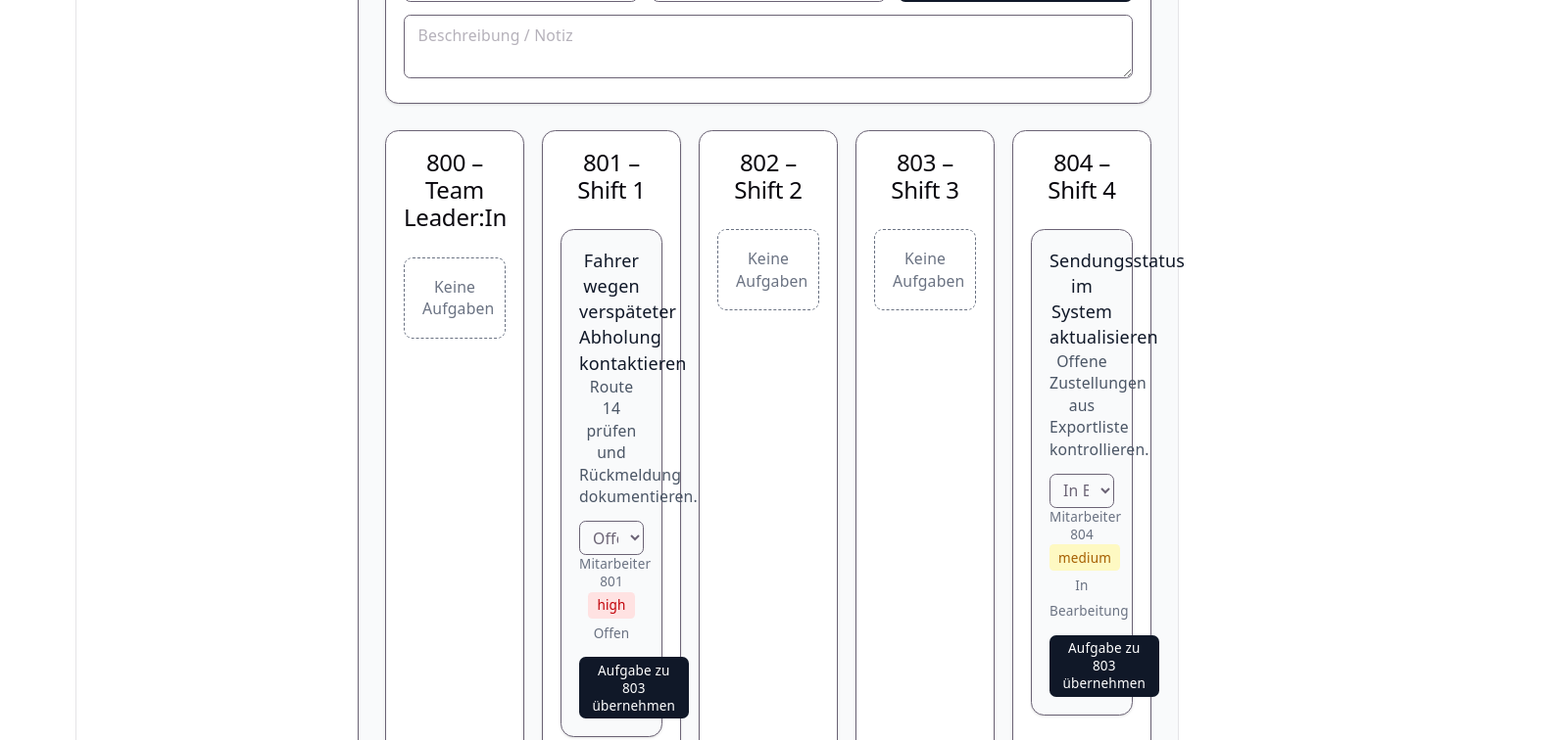
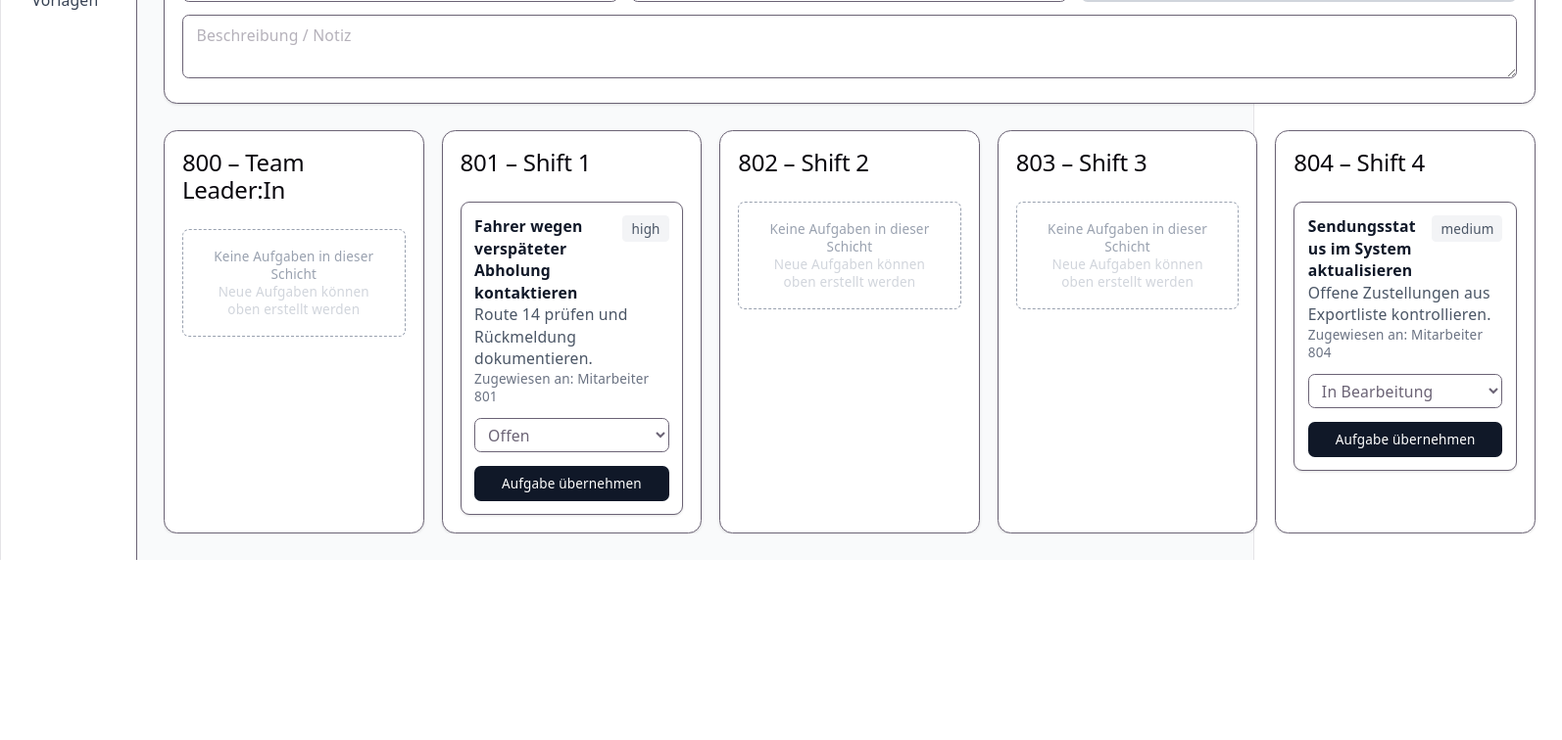
Before and after one commit to sami-ulhassan/shiftops-assistant, a React (Vite) app: page / in a window 1280 px wide. Shown: the part 380-1136 px from the top of the page at 98% size, 1594 px wide, since content can reach past the window. After the commit the page ends 952 px from the top, so only its background shows below. Built offline with nearby package versions, Linux system fonts and the light colour scheme.

Commit message:
UI/UX polish

```diff
--- a/src/components/tasks/ShiftBoard.tsx
+++ b/src/components/tasks/ShiftBoard.tsx
@@ -1,5 +1,6 @@
 import { shifts } from "../../data/shifts";
 import { useTaskStore } from "../../store/taskStore";
+import TaskCard from "./TaskCard";
 
 export default function ShiftBoard() {
   const tasks = useTaskStore((state) => state.tasks);
@@ -7,7 +8,8 @@ export default function ShiftBoard() {
   const updateTaskStatus = useTaskStore((state) => state.updateTaskStatus);
 
   return (
-    <div className="grid grid-cols-1 gap-4 lg:grid-cols-5">
+    <div className="w-full overflow-x-auto">
+      <div className="grid min-w-[1400px] grid-cols-5 gap-4">
         {shifts.map((shift) => {
           const shiftTasks = tasks.filter((task) => task.shiftId === shift.id);
 
@@ -17,64 +19,21 @@ export default function ShiftBoard() {
 
               <div className="mt-4 space-y-3">
                 {shiftTasks.length === 0 ? (
-                <div className="rounded-lg border border-dashed p-4 text-sm text-gray-500">
-                  Keine Aufgaben
+                  <div className="rounded-md border border-dashed p-4 text-center text-xs text-gray-400">
+                    Keine Aufgaben in dieser Schicht
+                    <br />
+                    <span className="text-gray-300">
+                      Neue Aufgaben können oben erstellt werden
+                    </span>
                   </div>
                 ) : (
                   shiftTasks.map((task) => (
-                  <div
+                    <TaskCard
                       key={task.id}
-                    className="rounded-xl border bg-gray-50 p-4 shadow-sm transition hover:shadow-md">
-                    <h3 className="font-medium text-gray-900">{task.title}</h3>
-
-                    <p className="mt-1 text-sm text-gray-600">
-                      {task.description}
-                    </p>
-
-                    <select
-                      value={task.status}
-                      onChange={(event) =>
-                        updateTaskStatus(task.id, event.target.value as typeof task.status)
-                      }
-                      className="mt-3 w-full rounded-md border px-2 py-1 text-sm"
-                    >
-                      <option value="open">Offen</option>
-                      <option value="in_progress">In Bearbeitung</option>
-                      <option value="done">Erledigt</option>
-                    </select>
-
-                    <p className="mt-2 text-xs text-gray-500">
-                      {task.assignedTo}
-                    </p>
-
-                    <span
-                      className={`inline-block rounded px-2 py-1 text-xs font-medium ${task.priority === "high"
-                        ? "bg-red-100 text-red-700"
-                        : task.priority === "medium"
-                          ? "bg-yellow-100 text-yellow-700"
-                          : "bg-green-100 text-green-700"
-                        }`}
-                    >
-                      {task.priority}
-                    </span>
-
-                    <span className="text-xs text-gray-500">
-                      {task.status === "open"
-                        ? "Offen"
-                        : task.status === "in_progress"
-                          ? "In Bearbeitung"
-                          : "Erledigt"}
-                    </span>
-
-                    <div className="mt-3">
-                      <button
-                        onClick={() => takeOverTask(task.id, "803")}
-                        className="rounded-md bg-gray-900 px-3 py-1 text-xs text-white"
-                      >
-                        Aufgabe zu 803 übernehmen
-                      </button>
-                    </div>
-                  </div>
+                      task={task}
+                      onTakeOver={() => takeOverTask(task.id, "803")}
+                      onStatusChange={(status) => updateTaskStatus(task.id, status)}
+                    />
                   ))
                 )}
               </div>
@@ -82,5 +41,6 @@ export default function ShiftBoard() {
           );
         })}
       </div>
+    </div>
   );
 }
--- /dev/null
+++ b/src/components/tasks/TaskCard.tsx
@@ -0,0 +1,50 @@
+import type { Task } from "../../types/task";
+
+interface TaskCardProps {
+    task: Task;
+    onTakeOver: () => void;
+    onStatusChange: (status: Task["status"]) => void;
+}
+
+export default function TaskCard({
+    task,
+    onTakeOver,
+    onStatusChange,
+}: TaskCardProps) {
+    return (
+        <article className="min-w-0 rounded-lg border bg-white p-3 shadow-sm transition-shadow duration-200 hover:shadow-lg">
+            <div className="flex items-start gap-2">
+                <h3 className="min-w-0 flex-1 break-words text-sm font-semibold text-gray-900">
+                    {task.title}
+                </h3>
+
+                <span className="shrink-0 whitespace-nowrap rounded bg-gray-100 px-2 py-1 text-xs text-gray-600">
+                    {task.priority}
+                </span>
+            </div>
+
+            <p className="mt-2 text-sm text-gray-600">{task.description}</p>
+
+            <p className="mt-3 text-xs text-gray-500">
+                Zugewiesen an: {task.assignedTo || "Nicht zugewiesen"}
+            </p>
+
+            <select
+                value={task.status}
+                onChange={(event) => onStatusChange(event.target.value as Task["status"])}
+                className="mt-3 w-full rounded-md border px-2 py-1 text-sm"
+            >
+                <option value="open">Offen</option>
+                <option value="in_progress">In Bearbeitung</option>
+                <option value="done">Erledigt</option>
+            </select>
+
+            <button
+                onClick={onTakeOver}
+                className="mt-3 w-full rounded-md bg-gray-900 px-3 py-2 text-xs font-medium text-white"
+            >
+                Aufgabe übernehmen
+            </button>
+        </article>
+    );
+}
--- a/src/components/tasks/TaskForm.tsx
+++ b/src/components/tasks/TaskForm.tsx
@@ -86,7 +86,13 @@ export default function TaskForm() {
                     <option value="high">Hoch</option>
                 </select>
 
-                <button className="rounded-md bg-gray-900 px-4 py-2 text-sm font-medium text-white">
+                <button
+                    disabled={!title.trim()}
+                    className={`rounded-md px-4 py-2 text-sm font-medium text-white ${title.trim()
+                            ? "bg-gray-900"
+                            : "cursor-not-allowed bg-gray-300"
+                        }`}
+                >
                     Aufgabe erstellen
                 </button>
 
--- a/src/components/templates/EmailTemplates.tsx
+++ b/src/components/templates/EmailTemplates.tsx
@@ -8,6 +8,8 @@ export default function EmailTemplates() {
   const [title, setTitle] = useState("");
   const [category, setCategory] = useState("Verzögerung");
   const [content, setContent] = useState("");
+
+  const [copiedId, setCopiedId] = useState<string | null>(null);
 
   function handleSubmit(event: React.FormEvent) {
     event.preventDefault();
@@ -25,8 +27,11 @@ export default function EmailTemplates() {
     setContent("");
   }
 
-  function copyTemplate(text: string) {
+  function copyTemplate(text: string, id: string) {
     navigator.clipboard.writeText(text);
+    setCopiedId(id);
+
+    setTimeout(() => setCopiedId(null), 1500);
   }
 
   return (
@@ -72,17 +77,17 @@ export default function EmailTemplates() {
         ) : (
           templates.map((template) => (
             <article key={template.id} className="rounded-lg border p-3">
-              <div className="mb-2 flex items-center justify-between gap-3">
+              <div className="mb-2 flex items-start justify-between gap-3">
                 <div>
                   <h3 className="font-medium text-gray-900">{template.title}</h3>
                   <p className="text-xs text-gray-500">{template.category}</p>
                 </div>
 
                 <button
-                  onClick={() => copyTemplate(template.content)}
-                  className="rounded-md border px-3 py-1 text-xs font-medium"
+                  onClick={() => copyTemplate(template.content, template.id)}
+                  className="text-xs text-gray-500 hover:text-gray-900"
                 >
-                  Kopieren
+                  {copiedId === template.id ? "Kopiert" : "Kopieren"}
                 </button>
               </div>
 
--- a/src/index.css
+++ b/src/index.css
@@ -46,10 +46,8 @@
 }
 
 #root {
-    width: 1126px;
-    max-width: 100%;
-    margin: 0 auto;
-    text-align: center;
+    width: 100%;
+    min-height: 100vh;
     border-inline: 1px solid var(--border);
     min-height: 100svh;
     display: flex;
```
Lines whose indentation alone changed are shown as unchanged.
